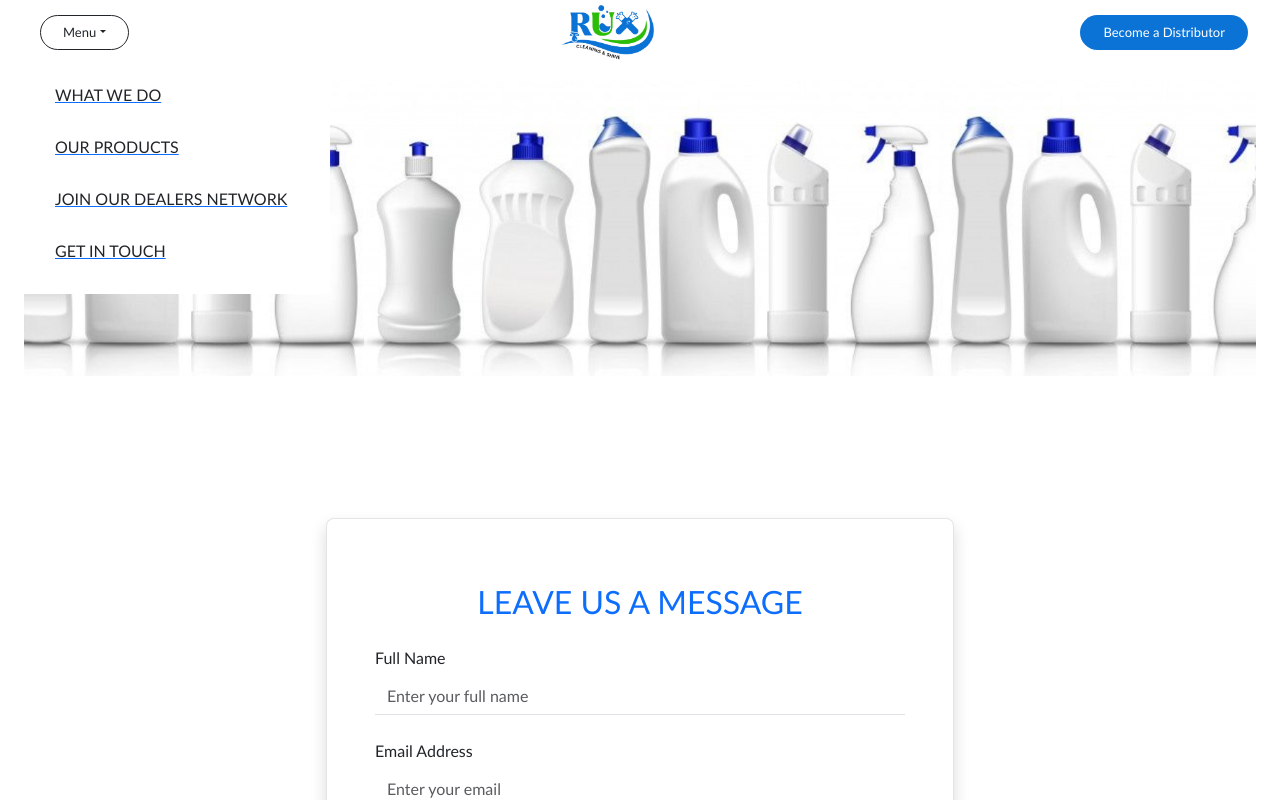
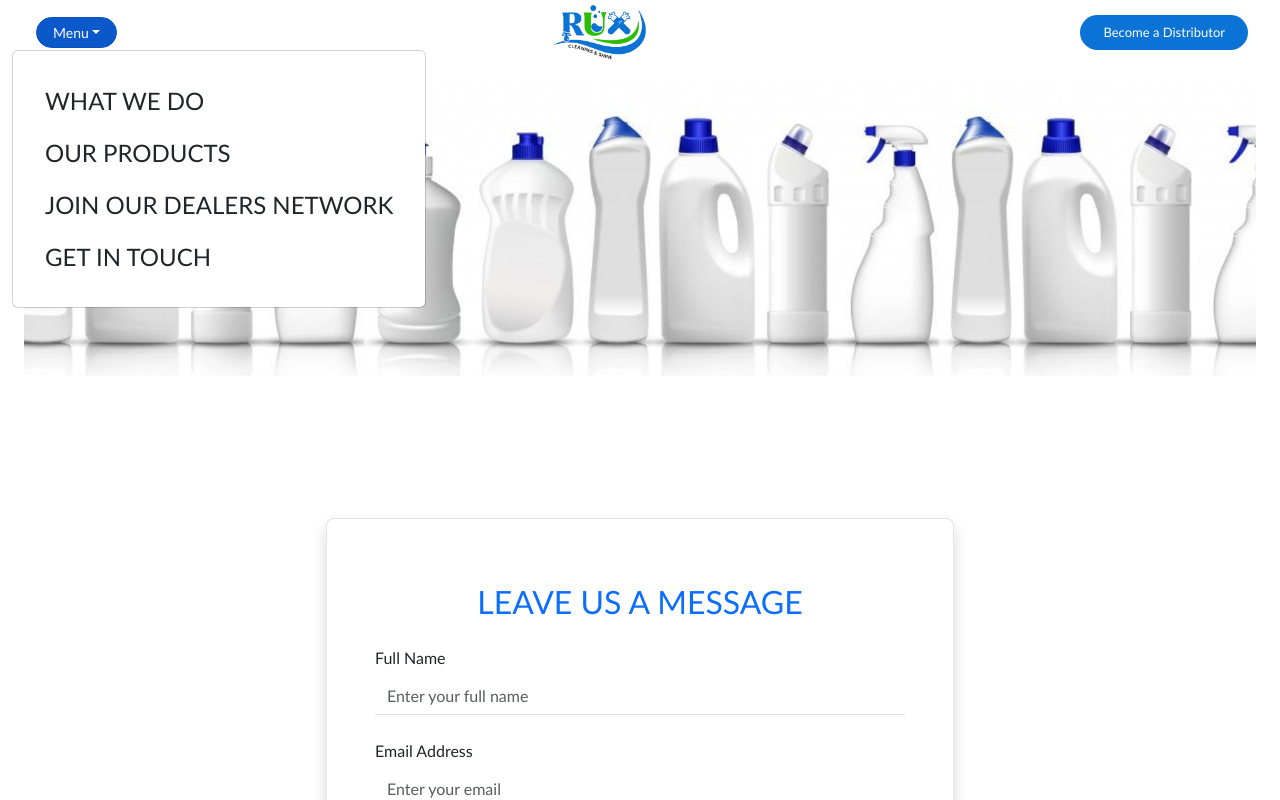
Before and after one commit to MariaYasmeen/RUX-Detergent-Cleaning-Portfolio-Website, a React (Create React App) app: page /contact in a window 1280 px wide. Both pictures are taken after a click on the button "Menu". Shown: the top 800 px of the page. Built offline with nearby package versions, Linux system fonts and the light colour scheme.

Commit message:
UI respons

```diff
--- a/src/App.css
+++ b/src/App.css
@@ -22,7 +22,16 @@
   background-color: #f0f0f0; /* Light gray track */
 }
 
-
+.underline {
+  display: block;
+  width: 0%; /* Starts with zero width */
+  height: 2px;
+  background-color: #007bff; /* Blue color */
+  position: absolute;
+  left: 0;
+  bottom: 0;
+  transition: width 0.3s ease-out;
+}
 
 
 .dropdown-css{
--- a/src/Components/Footer.js
+++ b/src/Components/Footer.js
@@ -5,7 +5,7 @@ const Footer = () => {
     <footer
       className="text-white pt-5 pb-4"
       style={{
-        backgroundColor: "rgb(87, 174, 255)",
+        backgroundColor: "rgb(67, 164, 255)",
         borderRadius: "60px 60px 0px 0px",
         marginTop: "100px",
       }}
@@ -81,7 +81,7 @@ const Footer = () => {
         <div className="text-center fs-5">
           <p className="mb-0">Copyright © 2025. All rights reserved.</p>
           <p className="mb-0">
-            Designed by <a href="https://mariayaasmeen.web.app/" className="text-warning text-decoration-none">Maria Yasmeen</a>
+            Designed & Developed by <a href="https://mariayaasmeen.web.app/" className="text-warning text-decoration-none">Maria Yasmeen</a>
           </p>
         </div>
       </div>
--- a/src/Navbar/Navbar.js
+++ b/src/Navbar/Navbar.js
@@ -8,6 +8,25 @@ const Navbar = () => {
   const navbarRef = useRef(null);
   const [scrolled, setScrolled] = useState(false);
   let lastScrollTop = 0;
+  const linksRef = useRef([]);
+
+  useEffect(() => {
+    linksRef.current.forEach((link, index) => {
+      if (link) {
+        const text = link.querySelector(".text");
+        const underline = link.querySelector(".underline");
+
+        link.addEventListener("mouseenter", () => {
+          const textWidth = text.offsetWidth; // Get text width dynamically
+          gsap.to(underline, { width: textWidth, duration: 0.3, ease: "power2.out" });
+        });
+
+        link.addEventListener("mouseleave", () => {
+          gsap.to(underline, { width: "0%", duration: 0.3, ease: "power2.out" });
+        });
+      }
+    });
+  }, []);
 
   useEffect(() => {
     const handleScroll = () => {
@@ -44,14 +63,23 @@ const Navbar = () => {
       <div className="container-fluid">
         {/* Left Side - Menu Dropdown (Large Screens) */}
      <div className="dropdown d-none px-4 d-lg-block">
-          <button className="btn btn-sm dropdown-toggle btn-css rounded-pill mx-1" type="button" data-bs-toggle="dropdown">
+      <button className="btn btn-sm btn-primary dropdown-toggle rounded-pill px-3" type="button" data-bs-toggle="dropdown">
         Menu
       </button>
-          <ul className="dropdown-menu dropdown-css">
-            <Link to="/about"><li><a className="dropdown-item" href="#">WHAT WE DO</a></li></Link>
-            <Link to="/our-products"><li><a className="dropdown-item" href="#">OUR PRODUCTS</a></li></Link>
-            <Link to="/dealer-network"><li><a className="dropdown-item" href="#">JOIN OUR DEALERS NETWORK</a></li></Link>
-             <Link to="/contact"><li><a className="dropdown-item" href="#">GET IN TOUCH</a></li></Link>
+      <ul className="dropdown-menu p-4">
+        {[
+          { path: "/about", text: "WHAT WE DO" },
+          { path: "/our-products", text: "OUR PRODUCTS" },
+          { path: "/dealer-network", text: "JOIN OUR DEALERS NETWORK" },
+          { path: "/contact", text: "GET IN TOUCH" },
+        ].map((item, index) => (
+          <li key={index} ref={(el) => (linksRef.current[index] = el)} className="position-relative">
+            <Link to={item.path} className="dropdown-item text-dark p-2 fs-4 position-relative">
+              <span className="text">{item.text}</span>
+              <span className="underline position-absolute bottom-0 start-0"></span>
+            </Link>
+          </li>
+        ))}
       </ul>
     </div>
 
@@ -66,11 +94,11 @@ const Navbar = () => {
         <button className="btn btn-outline-primary dropdown-toggle" type="button" data-bs-toggle="dropdown">
           ☰
         </button>
-            <ul className="dropdown-menu dropdown-menu-end">
-              <Link to="/about"><li><a className="dropdown-item" href="#">WHAT WE DO</a></li></Link>
-              <Link to="/our-products"><li><a className="dropdown-item" href="#">OUR PRODUCTS</a></li></Link>
-              <Link to="/dealer-network"><li><a className="dropdown-item" href="#">JOIN OUR DEALERS NETWORK</a></li></Link>
-               <Link to="/contact"><li><a className="dropdown-item" href="#">GET IN TOUCH</a></li></Link>
+        <ul className="dropdown-menu p-3 dropdown-menu-end">
+          <li><Link to="/about" className="dropdown-item text-dark p-1 fs-5">WHAT WE DO</Link></li>
+          <li><Link to="/our-products" className="dropdown-item text-dark  p-1 fs-5">OUR PRODUCTS</Link></li>
+          <li><Link to="/dealer-network" className="dropdown-item text-dark p-1 fs-5">JOIN OUR DEALERS NETWORK</Link></li>
+          <li><Link to="/contact" className="dropdown-item text-dark p-1 fs-5">GET IN TOUCH</Link></li>
         </ul>
       </div>
     </div>
```
Lines whose indentation alone changed are shown as unchanged.
